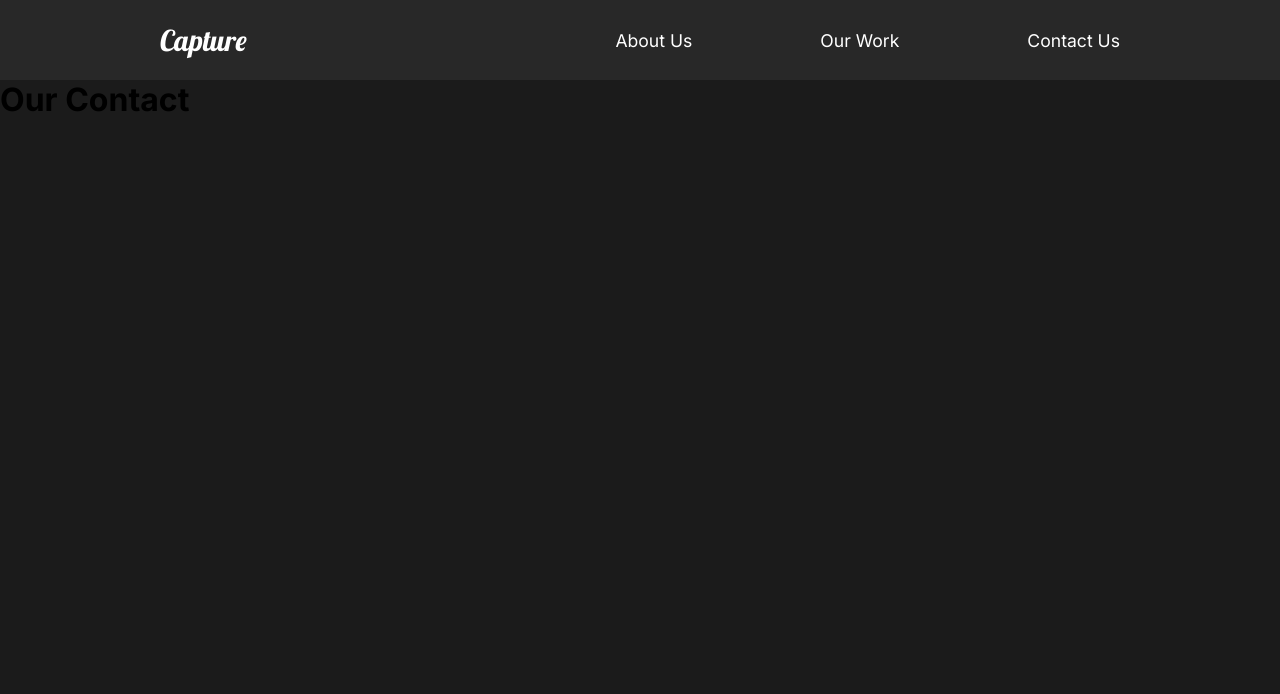
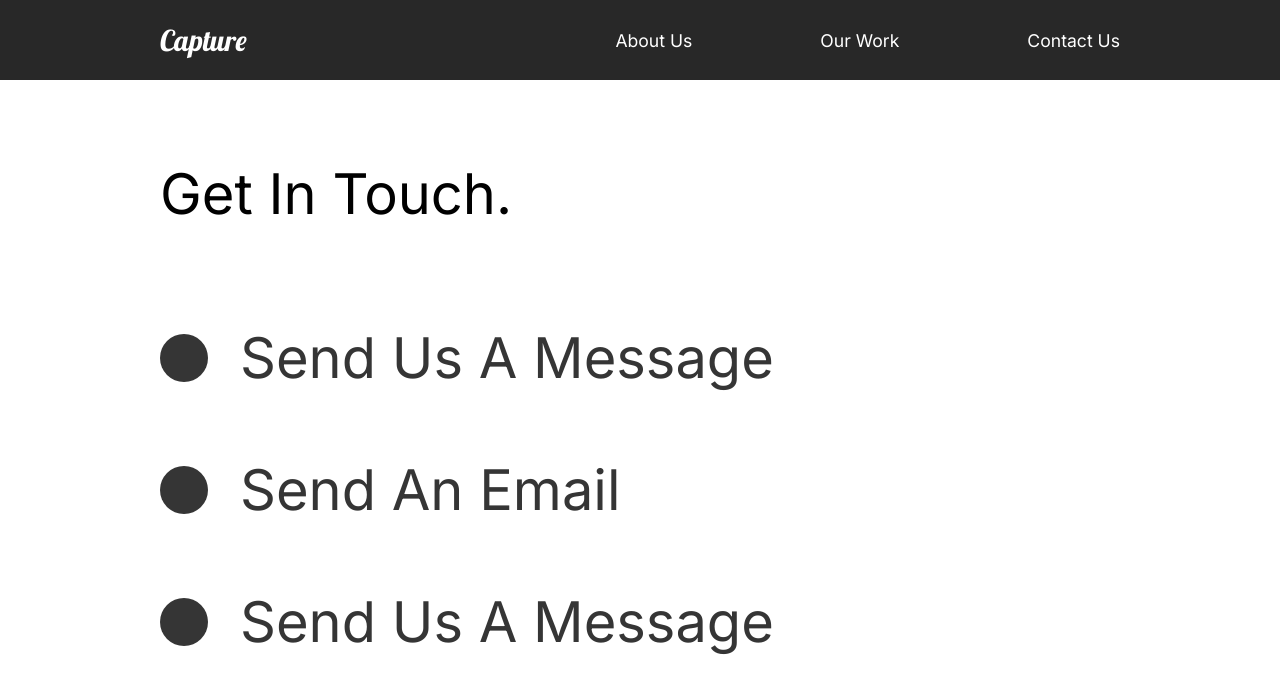
Before and after one commit to Bhaveshvaru/react-portfolio, a React (Create React App) app: page /contact in a window 1280 px wide. Shown: the top 694 px of the page. Built offline with nearby package versions, Linux system fonts and the light colour scheme.

Commit message:
added scroller and contact page

```diff
--- a/src/App.js
+++ b/src/App.js
@@ -8,6 +8,7 @@
 import OurWork from "./pages/OurWork"
 import MovieDetail from "./pages/MovieDetail"
 import { AnimatePresence} from 'framer-motion'
+import ScrollTop from "./components/ScrollTop";
 
 function App() {
   const location = useLocation();
@@ -15,6 +16,7 @@
   return (
     <div>
       <GlobalStyle/>
+      <ScrollTop/>
       <Nav/>
       <AnimatePresence exitBeforeEnter>
       <Switch location={location} key={location.pathname}>
--- a/src/components/FaqSection.js
+++ b/src/components/FaqSection.js
@@ -1,44 +1,57 @@
-import React from "react";
+import React,{useState} from "react";
 //styles
 import styled from 'styled-components';
 import {About} from "../styles"
+import Toggle from "./Toggle";
+import {AnimateSharedLayout } from "framer-motion";
+import {useScroll} from "./useScroll"
+import {fade}  from '../pages/animation'
+const FaqSection=()=>{
+const [element,control] = useScroll()
 
-const FaqSection=()=>{
  return(
-     <Faq>
+     <Faq variants={fade} ref={element}
+     initial="hidden"
+     animate={control}>
          <h2>Any Questions <span>FAQ</span> </h2>
-         <div className="question">
-             <h4>How do i Start?</h4>
+         <AnimateSharedLayout>
+         <Toggle title="How Do I Start?">
           <div className="answer">
             <p>Lorem ipsum dolor sit amet.</p>
-                 <p>Lorem ipsum dolor sit amet consectetur, adipisicing elit. Quisquam, hic.</p>
+            <p>
+              Lorem ipsum dolor sit amet consectetur adipisicing elit. Odit,
+              reprehenderit perferendis sunt magni dolores ratione.
+            </p>
           </div>
-             <div className="faq-line"></div>
-         </div>
-         <div className="question">
-             <h4>Different Payment Methods</h4>
+        </Toggle>
+        <Toggle title="What Products do you offer?">
           <div className="answer">
             <p>Lorem ipsum dolor sit amet.</p>
-                 <p>Lorem ipsum dolor sit amet consectetur, adipisicing elit. Quisquam, hic.</p>
+            <p>
+              Lorem ipsum dolor sit amet consectetur adipisicing elit. Odit,
+              reprehenderit perferendis sunt magni dolores ratione.
+            </p>
           </div>
-             <div className="faq-line"></div>
-         </div>
-         <div className="question">
-             <h4>How to contact Admin</h4>
+        </Toggle>
+        <Toggle title="Diferrent Payment Methods">
           <div className="answer">
             <p>Lorem ipsum dolor sit amet.</p>
-                 <p>Lorem ipsum dolor sit amet consectetur, adipisicing elit. Quisquam, hic.</p>
+            <p>
+              Lorem ipsum dolor sit amet consectetur adipisicing elit. Odit,
+              reprehenderit perferendis sunt magni dolores ratione.
+            </p>
           </div>
-             <div className="faq-line"></div>
-         </div>
-         <div className="question">
-             <h4>What Products do you offer?</h4>
+        </Toggle>
+        <Toggle title="Daily Schedule">
           <div className="answer">
             <p>Lorem ipsum dolor sit amet.</p>
-                 <p>Lorem ipsum dolor sit amet consectetur, adipisicing elit. Quisquam, hic.</p>
+            <p>
+              Lorem ipsum dolor sit amet consectetur adipisicing elit. Odit,
+              reprehenderit perferendis sunt magni dolores ratione.
+            </p>
           </div>
-             <div className="faq-line"></div>
-         </div>
+        </Toggle>
+        </AnimateSharedLayout>
      </Faq>
  )
 }
--- a/src/components/GlobalStyle.js
+++ b/src/components/GlobalStyle.js
@@ -11,6 +11,7 @@
 body {
     background: #1b1b1b;
     font-family: 'Inter', sans-serif;
+    overflow-x: hidden;
 }
 
 button{
--- a/src/components/Nav.js
+++ b/src/components/Nav.js
@@ -11,10 +11,10 @@
             <Link to="/">About Us</Link>
         </li>
         <li>
-            <Link to="work">Our Work</Link>
+            <Link to="/work">Our Work</Link>
         </li>
         <li>
-            <Link to="contact">Contact Us</Link>
+            <Link to="/contact">Contact Us</Link>
         </li>
     </ul>
     </StyledNav>
@@ -29,6 +29,9 @@
 align-items: center;
 padding: 1rem 10rem;
 background:#282828;
+position: sticky;
+top:0;
+z-index: 10;
 a{
     color:white;
     text-decoration:none;
--- /dev/null
+++ b/src/components/ScrollTop.js
@@ -0,0 +1,16 @@
+import {useEffect} from "react";
+import {useLocation} from 'react-router-dom';
+
+const ScrollTop = ()=>{
+    const {pathname} = useLocation();
+
+    useEffect(()=>{
+        window.scroll({
+            top:0,
+            left:0
+        },[pathname])
+    })
+    return null;
+}
+
+export default ScrollTop;
--- a/src/components/ServicesSection.js
+++ b/src/components/ServicesSection.js
@@ -7,11 +7,16 @@
 import home2 from "../img/home2.png";
 //styles
 import styled from 'styled-components'
-import {About,Description,Imgae} from "../styles"
+import {About,Description,Imgae} from "../styles";
+import {fade} from "../pages/animation"
+import {useScroll} from './useScroll';
 
 const ServicesSection =()=>{
+const [element,control] = useScroll()
     return(
-        <Services>
+        <Services variants={fade} ref={element}
+        initial="hidden"
+        animate={control}>
           <Description>
         <h2>
           High <span>quality</span> services.
--- /dev/null
+++ b/src/components/Toggle.js
@@ -0,0 +1,24 @@
+import { motion } from 'framer-motion';
+import React,{useState} from 'react';
+import styled from "styled-components"
+
+const Toggle = ({ children, title }) => {
+    const [toggle, setToggle] = useState(false);
+
+    return (
+      <StyledToggle layout onClick={() => setToggle(!toggle)}>
+        <motion.h4 layout>{title}</motion.h4>
+        {toggle ? children : ''}
+        <div className="faq-line"></div>
+      </StyledToggle>
+    );
+  };
+
+  const StyledToggle = styled(motion.div)`
+    cursor: pointer;
+    h4 {
+      padding: 2rem 0rem;
+    }
+  `;
+
+  export default Toggle
--- /dev/null
+++ b/src/components/useScroll.js
@@ -0,0 +1,14 @@
+import {useInView} from 'react-intersection-observer';
+import {useAnimation} from "framer-motion";
+
+
+export const useScroll =()=>{
+    const control = useAnimation()
+    const [element,view] = useInView({threshold:0.5});
+    if (view) {
+      control.start('show')
+    } else {
+      control.start('hidden')
+    }
+    return [element,control]
+}
--- a/src/pages/ContactUs.js
+++ b/src/pages/ContactUs.js
@@ -1,15 +1,72 @@
 import React from "react";
 import {motion} from 'framer-motion'
-import {pageAnimaiton} from './animation'
+import {pageAnimaiton,titleAnim} from './animation'
+import styled from 'styled-components';
 
 const ContactUs =()=>{
 return(
-    <motion.div variants={pageAnimaiton} initial="hidden" animate="show" exit="exit">
-        <h1>
-           Our Contact
-        </h1>
-    </motion.div>
+    <ContactStyle variants={pageAnimaiton}
+     initial="hidden"
+     animate="show"
+     exit="exit"
+     style={{background:'#fff'}}
+       >
+       <Title>
+           <Hide>
+                <motion.h2 variants={titleAnim}>Get In Touch.</motion.h2>
+            </Hide>
+        </Title>
+        <div>
+      <Hide>
+        <Social variants={titleAnim}>
+        <Circle/>
+        <h2>Send Us A Message</h2>
+        </Social>
+        </Hide>
+        <Hide>
+        <Social variants={titleAnim}>
+        <Circle/>
+        <h2>Send An Email</h2>
+        </Social>
+        </Hide>
+        <Hide>
+        <Social variants={titleAnim}>
+        <Circle/>
+        <h2>Send Us A Message</h2>
+        </Social>
+        </Hide>
+        </div>
+    </ContactStyle>
 )
 }
 
+const ContactStyle = styled(motion.div)`
+padding: 5rem 10rem;
+color:#353535;
+min-height: 90vh;
+`
+const Title = styled.div`
+margin-bottom: 4rem;
+color:black;
+`
+const Hide = styled.div`
+overflow: hidden;
+h2{
+    font-weight:300
+}
+`
+const Circle = styled.div`
+border-radius: 50%;
+width: 3rem;
+height:3rem;
+background: #353535;
+`
+
+const Social = styled(motion.div)`
+display: flex;
+align-items: center;
+h2{
+    margin:2rem;
+}
+`
 export default ContactUs;
--- a/src/pages/OurWork.js
+++ b/src/pages/OurWork.js
@@ -8,6 +8,7 @@
 //animation
 import {motion} from 'framer-motion'
 import {pageAnimaiton ,fade ,photoAnim,lineAnim,slider,sliderContainer} from './animation'
+
 
 const OurWork =()=>{
 return(
@@ -43,6 +44,7 @@
         <img src={goodtimes} alt="goodtimes" />
         </Link>
         </Movie>
+
     </Work>
 )
 }
--- a/src/styles.js
+++ b/src/styles.js
@@ -1,6 +1,6 @@
 import styled from 'styled-components'
-
-export  const About = styled.div`
+import {motion} from 'framer-motion'
+export  const About = styled(motion.div)`
 min-height: 90vh;
 display: flex;
 align-items: center;
```
Lines whose indentation alone changed are shown as unchanged.
